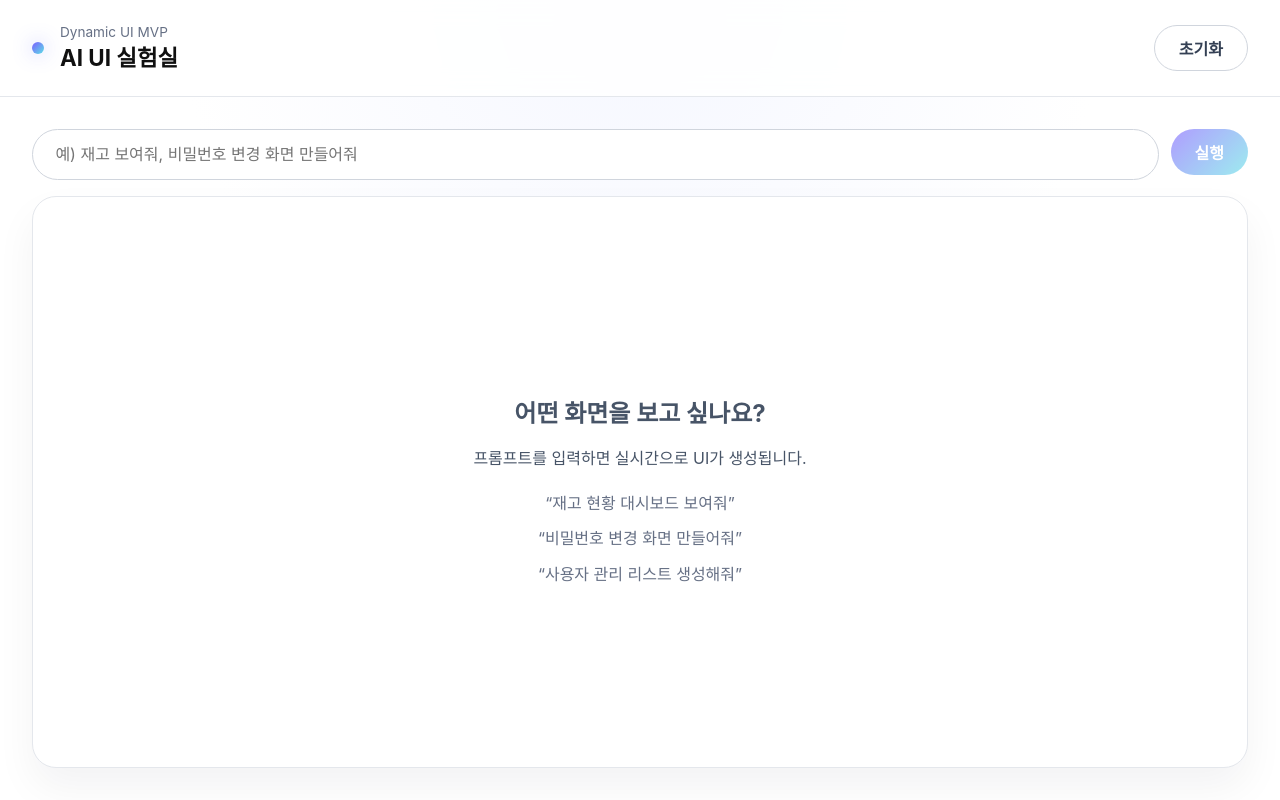
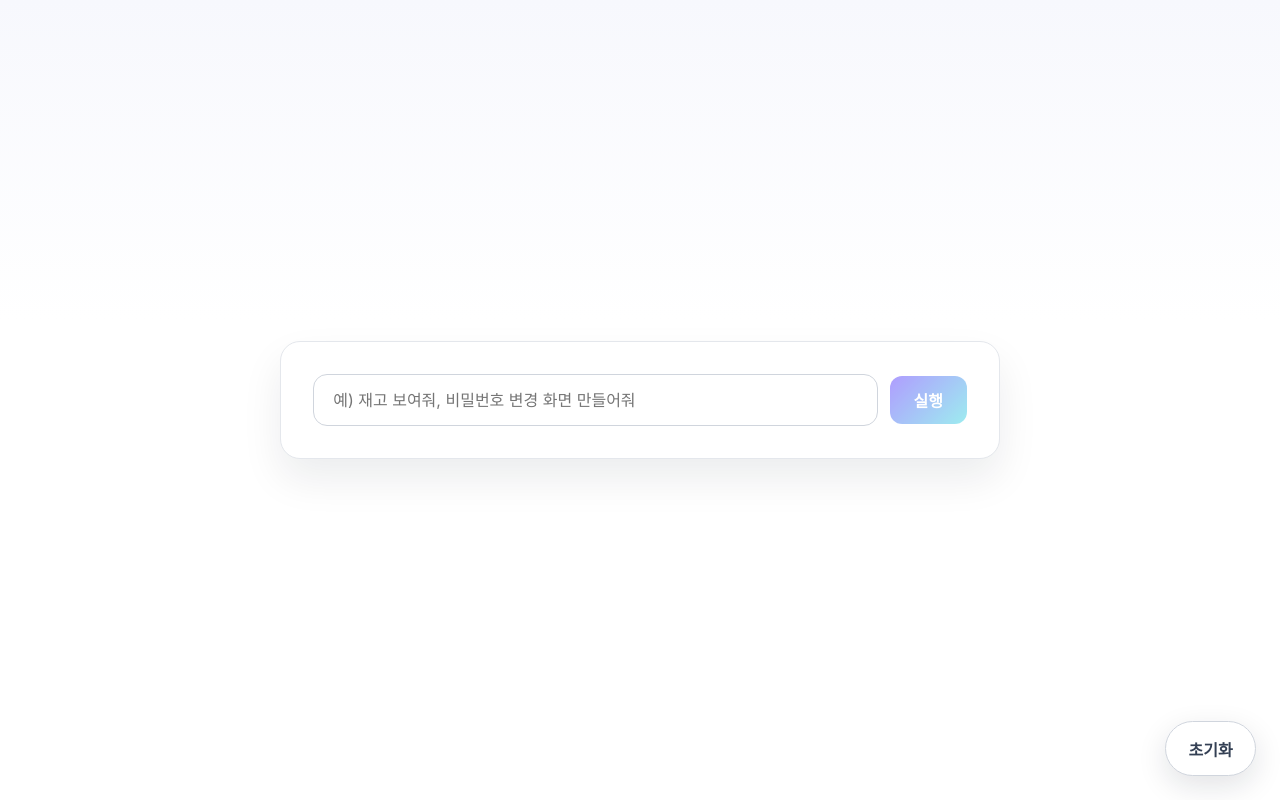
Before and after one commit to bckim9489/aiui, a React app in the folder frontend/: page / in a window 1280 px wide. Built offline with nearby package versions, Linux system fonts and the light colour scheme; the HTML template or start-up script is replaced by a standard one.

Commit message:
feat: simplify UI flow with centered prompt and floating reset

```diff
--- a/frontend/src/App.css
+++ b/frontend/src/App.css
@@ -1,56 +1,27 @@
 :root {
-  font-family: 'Pretendard Variable', 'Inter', system-ui, -apple-system, BlinkMacSystemFont, 'Segoe UI', sans-serif;
-  color: #101010;
+  font-family: 'Inter', system-ui, -apple-system, BlinkMacSystemFont, 'Segoe UI', sans-serif;
+  color: #0f172a;
 }
 
 .app-shell {
   min-height: 100vh;
+  background: linear-gradient(180deg, #f7f8fd 0%, #ffffff 40%);
   display: flex;
-  flex-direction: column;
-  background: radial-gradient(circle at top, #f5f7ff 0%, #ffffff 45%);
+  align-items: center;
+  justify-content: center;
+  position: relative;
+  padding: 1.5rem;
 }
 
-.app-header {
-  display: flex;
-  align-items: center;
-  justify-content: space-between;
-  padding: 1.5rem 2rem;
-  border-bottom: 1px solid #e4e7ec;
-  background: rgba(255, 255, 255, 0.85);
-  backdrop-filter: blur(12px);
-  position: sticky;
-  top: 0;
-  z-index: 10;
-}
-
-.branding {
-  display: flex;
-  gap: 1rem;
-  align-items: center;
-}
-
-.branding-dot {
-  width: 12px;
-  height: 12px;
-  background: linear-gradient(135deg, #7b5dff, #5de0e6);
-  border-radius: 50%;
-  box-shadow: 0 0 20px rgba(91, 93, 255, 0.4);
-}
-
-.branding-label {
-  font-size: 0.85rem;
-  color: #667085;
-  margin: 0;
-}
-
-.app-header h1 {
-  margin: 0;
-  font-size: 1.4rem;
-}
-
-.app-main {
-  flex: 1;
+.center-stage {
+  width: min(720px, 90vw);
+  background: white;
+  border: 1px solid #e4e7ec;
+  border-radius: 20px;
   padding: 2rem;
+  box-shadow:
+    0 20px 40px rgba(15, 23, 42, 0.08),
+    inset 0 1px 0 rgba(255, 255, 255, 0.5);
   display: flex;
   flex-direction: column;
   gap: 1rem;
@@ -59,13 +30,18 @@
 .prompt-form {
   display: flex;
   gap: 0.75rem;
+  width: 100%;
+}
+
+.prompt-form-large {
+  align-items: center;
 }
 
 .prompt-input {
   flex: 1;
-  border-radius: 999px;
+  border-radius: 14px;
   border: 1px solid #d0d5dd;
-  padding: 0.9rem 1.4rem;
+  padding: 0.95rem 1.2rem;
   font-size: 1rem;
   transition: border-color 0.2s ease, box-shadow 0.2s ease;
 }
@@ -76,38 +52,23 @@
   box-shadow: 0 0 0 4px rgba(123, 93, 255, 0.15);
 }
 
-.primary-btn,
-.secondary-btn {
-  border-radius: 999px;
+.primary-btn {
+  border-radius: 12px;
   padding: 0 1.5rem;
   border: none;
   font-weight: 600;
   cursor: pointer;
-  transition: transform 0.2s ease, box-shadow 0.2s ease;
-  height: 46px;
-}
-
-.primary-btn {
+  height: 48px;
   background: linear-gradient(135deg, #7b5dff, #5de0e6);
   color: white;
-  box-shadow: 0 10px 20px rgba(123, 93, 255, 0.35);
+  box-shadow: 0 10px 20px rgba(123, 93, 255, 0.25);
+  transition: transform 0.15s ease, box-shadow 0.15s ease, opacity 0.15s ease;
 }
 
 .primary-btn:disabled {
   opacity: 0.6;
   cursor: not-allowed;
   box-shadow: none;
-}
-
-.secondary-btn {
-  border: 1px solid #d0d5dd;
-  background: white;
-  color: #344054;
-}
-
-.secondary-btn:disabled {
-  opacity: 0.6;
-  cursor: not-allowed;
 }
 
 .status {
@@ -123,61 +84,85 @@
   color: #475467;
 }
 
-.preview-panel {
-  flex: 1;
-  min-height: 480px;
-  border-radius: 24px;
-  border: 1px solid #e4e7ec;
-  background: white;
-  box-shadow:
-    0 20px 40px rgba(15, 23, 42, 0.05),
-    inset 0 1px 0 rgba(255, 255, 255, 0.5);
-  overflow: hidden;
-  position: relative;
-  display: flex;
+.status-floating {
+  position: fixed;
+  top: 1rem;
+  left: 50%;
+  transform: translateX(-50%);
+  background: #fff7f5;
+  border: 1px solid #f8d0c7;
+  color: #d92d20;
+  padding: 0.75rem 1rem;
+  border-radius: 12px;
+  box-shadow: 0 10px 30px rgba(217, 45, 32, 0.1);
 }
 
-.preview-placeholder {
-  margin: auto;
-  text-align: center;
-  max-width: 420px;
-  padding: 2rem;
-  color: #475467;
+.loader-panel {
+  position: fixed;
+  top: 50%;
+  left: 50%;
+  transform: translate(-50%, -50%);
+  padding: 1rem 1.5rem;
+  border-radius: 14px;
+  background: white;
+  border: 1px solid #e4e7ec;
+  box-shadow: 0 15px 30px rgba(15, 23, 42, 0.08);
 }
 
-.preview-placeholder h2 {
-  margin-bottom: 0.5rem;
+.preview-panel {
+  width: 100%;
+  height: 100vh;
+  border-radius: 18px;
+  overflow: hidden;
+  border: 1px solid #e4e7ec;
+  box-shadow:
+    0 20px 40px rgba(15, 23, 42, 0.08),
+    inset 0 1px 0 rgba(255, 255, 255, 0.5);
 }
 
-.preview-placeholder ul {
-  list-style: none;
-  padding: 0;
-  margin: 1rem 0 0;
-  color: #667085;
+.floating-reset {
+  position: fixed;
+  right: 1.5rem;
+  bottom: 1.5rem;
+  border: none;
+  border-radius: 999px;
+  background: white;
+  color: #344054;
+  border: 1px solid #d0d5dd;
+  padding: 0.9rem 1.4rem;
+  font-weight: 600;
+  box-shadow: 0 10px 30px rgba(15, 23, 42, 0.12);
+  cursor: pointer;
+  transition: transform 0.15s ease, box-shadow 0.15s ease;
 }
 
-.preview-placeholder li {
-  padding: 0.35rem 0;
+.floating-reset:hover {
+  transform: translateY(-1px);
+  box-shadow: 0 14px 34px rgba(15, 23, 42, 0.14);
 }
 
-.sandbox-frame {
-  border: none;
-  width: 100%;
-  height: 100%;
-  background: white;
+.floating-reset:active {
+  transform: translateY(0);
 }
 
 @media (max-width: 720px) {
-  .app-main {
-    padding: 1rem;
+  .app-shell {
+    align-items: flex-start;
+  }
+
+  .center-stage {
+    padding: 1.25rem;
   }
 
   .prompt-form {
     flex-direction: column;
   }
 
-  .primary-btn,
-  .secondary-btn {
+  .primary-btn {
     width: 100%;
   }
+
+  .preview-panel {
+    height: 80vh;
+  }
 }
--- a/frontend/src/App.tsx
+++ b/frontend/src/App.tsx
@@ -14,9 +14,7 @@ function App() {
   const handleSubmit = async (event: FormEvent<HTMLFormElement>) => {
     event.preventDefault()
     const trimmed = prompt.trim()
-    if (!trimmed || uiState === 'loading') {
-      return
-    }
+    if (!trimmed || uiState === 'loading') return
 
     setUiState('loading')
     setError(null)
@@ -39,7 +37,7 @@ function App() {
 
       setCode(payload.code)
       setUiState('rendering')
-      setResetKey((previous) => previous + 1)
+      setResetKey((prev) => prev + 1)
     } catch (err) {
       const message =
         err instanceof Error ? err.message : '알 수 없는 오류가 발생했습니다.'
@@ -54,70 +52,52 @@ function App() {
     setCode(null)
     setError(null)
     setUiState('idle')
-    setResetKey((previous) => previous + 1)
+    setResetKey((prev) => prev + 1)
   }
 
-  const isLoading = uiState === 'loading'
+  const showPrompt = uiState === 'idle' || uiState === 'error'
+  const showFrame = uiState === 'rendering' && !!code
+  const showLoading = uiState === 'loading'
 
   return (
     <div className="app-shell">
-      <header className="app-header">
-        <div className="branding">
-          <span className="branding-dot" />
-          <div>
-            <p className="branding-label">Dynamic UI MVP</p>
-            <h1>AI UI 실험실</h1>
-          </div>
-        </div>
-        <button
-          type="button"
-          className="secondary-btn"
-          onClick={handleReset}
-          disabled={isLoading}
-        >
-          초기화
-        </button>
-      </header>
-
-      <main className="app-main">
-        <form className="prompt-form" onSubmit={handleSubmit}>
+      {showPrompt && (
+        <section className="center-stage">
+          <form className="prompt-form prompt-form-large" onSubmit={handleSubmit}>
             <input
               className="prompt-input"
               placeholder="예) 재고 보여줘, 비밀번호 변경 화면 만들어줘"
               value={prompt}
               onChange={(event) => setPrompt(event.target.value)}
-            disabled={isLoading}
+              disabled={showLoading}
             />
             <button
               type="submit"
               className="primary-btn"
-            disabled={isLoading || !prompt.trim()}
+              disabled={showLoading || !prompt.trim()}
             >
-            {isLoading ? '생성 중...' : '실행'}
+              {showLoading ? '생성 중...' : '실행'}
             </button>
           </form>
-
           {error && <p className="status status-error">{error}</p>}
-        {uiState === 'loading' && (
-          <p className="status status-info">AI가 UI를 생성하고 있습니다…</p>
+        </section>
       )}
 
-        <section className="preview-panel">
-          {uiState === 'rendering' && code ? (
-            <SandboxFrame key={resetKey} code={code} />
-          ) : (
-            <div className="preview-placeholder">
-              <h2>어떤 화면을 보고 싶나요?</h2>
-              <p>프롬프트를 입력하면 실시간으로 UI가 생성됩니다.</p>
-              <ul>
-                <li>“재고 현황 대시보드 보여줘”</li>
-                <li>“비밀번호 변경 화면 만들어줘”</li>
-                <li>“사용자 관리 리스트 생성해줘”</li>
-              </ul>
+      {showLoading && (
+        <div className="loader-panel">
+          <p className="status status-info">AI가 UI를 생성하고 있습니다…</p>
         </div>
       )}
+
+      {showFrame && code && (
+        <section className="preview-panel">
+          <SandboxFrame key={resetKey} code={code} />
         </section>
-      </main>
+      )}
+
+      <button type="button" className="floating-reset" onClick={handleReset}>
+        초기화
+      </button>
     </div>
   )
 }
```
Lines whose indentation alone changed are shown as unchanged.
